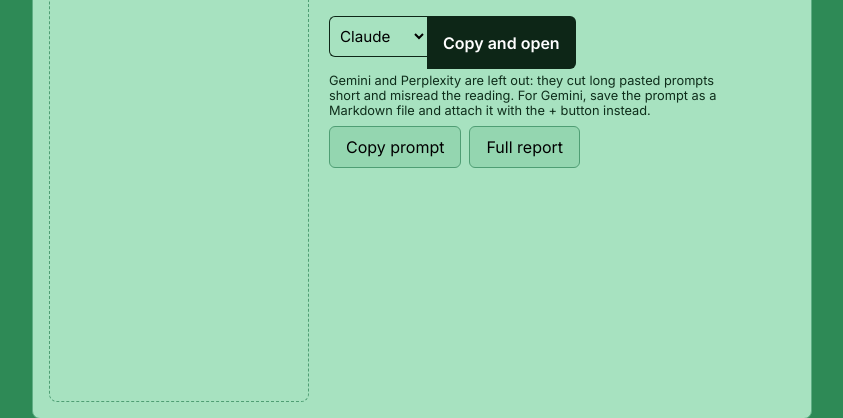
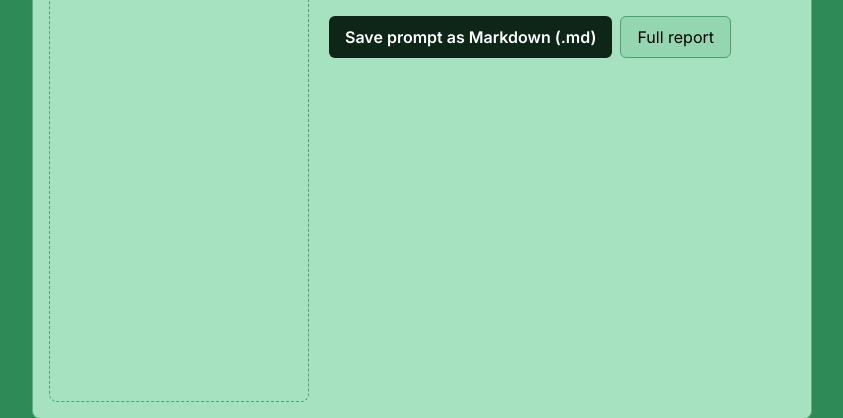
Before and after one commit to hampshirecottage-ai/ootk-thoth-engine, a Python web app: template templates/day.html in a window 1280 px wide. Shown: the part 275-693 px from the top of the page, without its empty margins (218-1061 px from the left). Run offline with Jinja, Linux system fonts and the light colour scheme; the template is opened without the code that fills it, so the values that code supplies are empty.

Commit message:
Card of the day: replace Copy prompt and Copy and open with Save as Markdown; drop the Gemini/Perplexity note
The AI picker, its note and send-to-llm.js had no other users after #189, so they go too.

Co-Authored-By: Claude Opus 5.5 <noreply@anthropic.com>
Claude-Session: https://claude.ai/code/session_017ncajKDWnMrckP5b74Dc17

```diff
--- a/static/js/send-to-llm.js
+++ /dev/null
@@ -1,58 +0,0 @@
-// "Copy and open": copies the prompt, then opens the chosen LLM site in a new tab.
-// Sites that take a ?q= prompt get it in the link too, but only while the link stays
-// short enough to load reliably; longer prompts are pasted from the clipboard.
-// Gemini and Perplexity were dropped (2026-10): they cut long OOTK prompts short.
-const LLM_SITES = {
-    claude: { name: "Claude", url: "https://claude.ai/new", param: "q" },
-    chatgpt: { name: "ChatGPT", url: "https://chatgpt.com/", param: "q" },
-    copilot: { name: "Copilot", url: "https://copilot.microsoft.com/", param: "q" },
-    grok: { name: "Grok", url: "https://grok.com/", param: "q" },
-};
-const LLM_MAX_URL = 8000;
-
-function llmLink(site, text) {
-    if (!site.param) return { href: site.url, filled: false };
-    const href = site.url + "?" + site.param + "=" + encodeURIComponent(text);
-    return href.length <= LLM_MAX_URL ? { href, filled: true } : { href: site.url, filled: false };
-}
-
-document.querySelectorAll("[data-send-llm]").forEach(box => {
-    const select = box.querySelector("select");
-    const button = box.querySelector("button");
-    const note = box.querySelector("[data-send-llm-note]");
-    try { const saved = localStorage.getItem("ootk.llmSite"); if (saved in LLM_SITES) select.value = saved; } catch (e) {}
-    select.addEventListener("change", () => {
-        try { localStorage.setItem("ootk.llmSite", select.value); } catch (e) {}
-    });
-    button.addEventListener("click", () => {
-        const site = LLM_SITES[select.value];
-        const text = document.getElementById(box.dataset.sendLlm).textContent;
-        const link = llmLink(site, text);
-        const copied = ootkCopy(text);
-        // Open in the same click, before any await, so pop-up blockers allow it. Without
-        // "noopener" window.open tells us when a blocker stopped the tab; opener is cut by hand.
-        const tab = window.open(link.href, "_blank");
-        // Cross-origin-opener-policy may already have cut it, and then setting it throws.
-        if (tab) try { tab.opener = null; } catch (e) {}
-        copied.then(ok => {
-            note.textContent = "";
-            if (!tab) {
-                note.append("Your browser blocked the new tab. ");
-                const a = document.createElement("a");
-                a.href = link.href; a.target = "_blank"; a.rel = "noopener";
-                a.textContent = `Open ${site.name}`;
-                note.append(a, ". ");
-            }
-            if (link.filled) {
-                note.append(`${tab ? `Opened ${site.name} with` : "The link has"} the prompt filled in.` +
-                            (ok ? " It is on your clipboard too." : ""));
-            } else if (ok) {
-                note.append(`Prompt copied. Paste it into ${site.name} (Ctrl+V, or ⌘V on a Mac).`);
-            } else {
-                ootkSelect(document.getElementById(box.dataset.sendLlm));
-                note.append(`Your browser didn't allow copying, so the prompt is selected: press ` +
-                            `Ctrl+C (⌘C on a Mac), then paste it into ${site.name}.`);
-            }
-        });
-    });
-});
--- a/templates/_llm_left_out.html
+++ /dev/null
@@ -1 +0,0 @@
-Gemini and Perplexity are left out: they cut long pasted prompts short and misread the reading. For Gemini, save the prompt as a Markdown file and attach it with the + button instead.
--- a/templates/_send_to_llm.html
+++ /dev/null
@@ -1,10 +0,0 @@
-<span class="send-llm no-print" data-send-llm="{{ prompt_source }}"><span class="send-llm-controls">
-    <select aria-label="AI to open">
-        <option value="claude">Claude</option>
-        <option value="chatgpt">ChatGPT</option>
-        <option value="copilot">Copilot</option>
-        <option value="grok">Grok</option>
-    </select><button class="{{ llm_btn_class or 'btn' }}" type="button" title="Copy the prompt and open the chosen AI in a new tab">Copy and open</button></span>
-    <span class="send-llm-note muted" data-send-llm-note role="status"></span>
-    {% if not llm_note_elsewhere %}<span class="send-llm-left-out muted">{% include "_llm_left_out.html" %}</span>{% endif %}
-</span>
--- a/templates/day.html
+++ b/templates/day.html
@@ -80,8 +80,7 @@
                     {% if card.king_scale_color %}<dt>King Scale</dt><dd>{{ card.king_scale_color }}</dd>{% endif %}
                 </dl>
                 <div class="actions">
-                    {% with prompt_source = "promptText" %}{% include "_send_to_llm.html" %}{% endwith %}
-                    <button class="btn secondary" type="button" id="copyPrompt">Copy prompt</button>
+                    <button class="btn" type="button" id="savePrompt" title="Download the prompt as a .md file to attach in your AI">Save prompt as Markdown (.md)</button>
                     <a class="btn secondary" href="{{ reading_url }}">Full report</a>
                 </div>
             </div>
@@ -120,13 +119,13 @@
             root.dataset.theme = root.dataset.theme === "light" ? "dark" : "light";
             try { localStorage.setItem("ootk.theme", root.dataset.theme); } catch (e) {}
         });
-        document.getElementById("copyPrompt").addEventListener("click", (e) => {
-            const source = document.getElementById("promptText");
-            ootkCopyButton(e.currentTarget, source.textContent, source);
+        document.getElementById("savePrompt").addEventListener("click", () => {
+            const blob = new Blob([document.getElementById("promptText").textContent], {type: "text/markdown"});
+            const a = Object.assign(document.createElement("a"), {href: URL.createObjectURL(blob), download: "attach_this_to_your_ai_{{ day.isoformat() }}.md"});
+            document.body.appendChild(a); a.click(); a.remove();
+            setTimeout(() => URL.revokeObjectURL(a.href), 1000);
         });
     </script>
-    <script src="{{ static_url('js/copy.js') }}" defer></script>
-    <script src="{{ static_url('js/send-to-llm.js') }}" defer></script>
 {% include "_site_footer.html" %}
 </body>
 </html>
--- a/templates/report.html
+++ b/templates/report.html
@@ -71,7 +71,6 @@
         .band .panel p, .band .panel p a { color: var(--text); }
         .band .panel .form-lede { color: var(--muted); }
         .report-head .steps-done { margin: 14px 0 0; font-size: 0.95em; }
-        .report-head .left-out { font-size: 0.85em; opacity: 0.85; }
         .report-head .now-question strong { color: var(--band-head); }
         .report-actions { margin: 0; }
         .report-actions h2 { font-size: 1.15em; }
```
